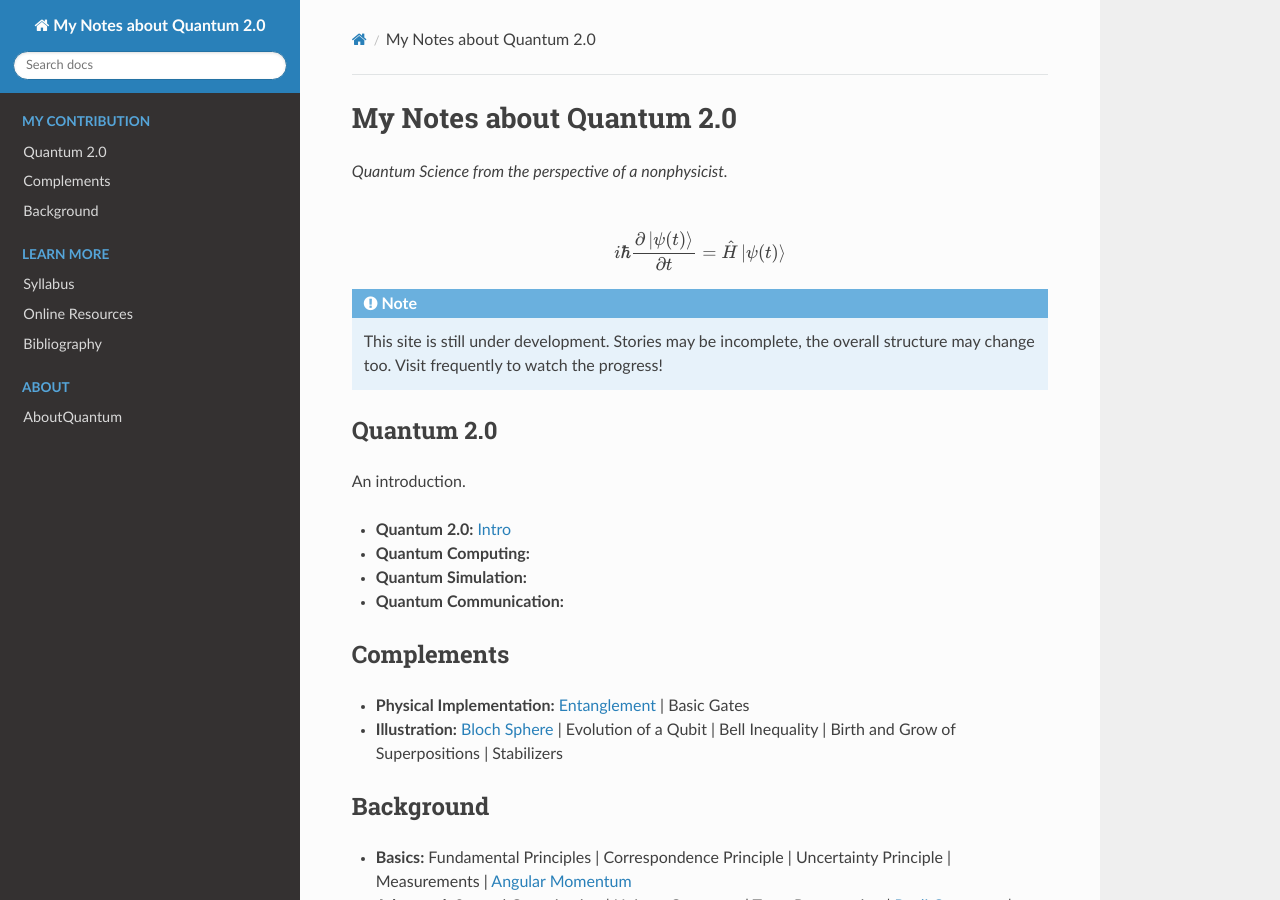
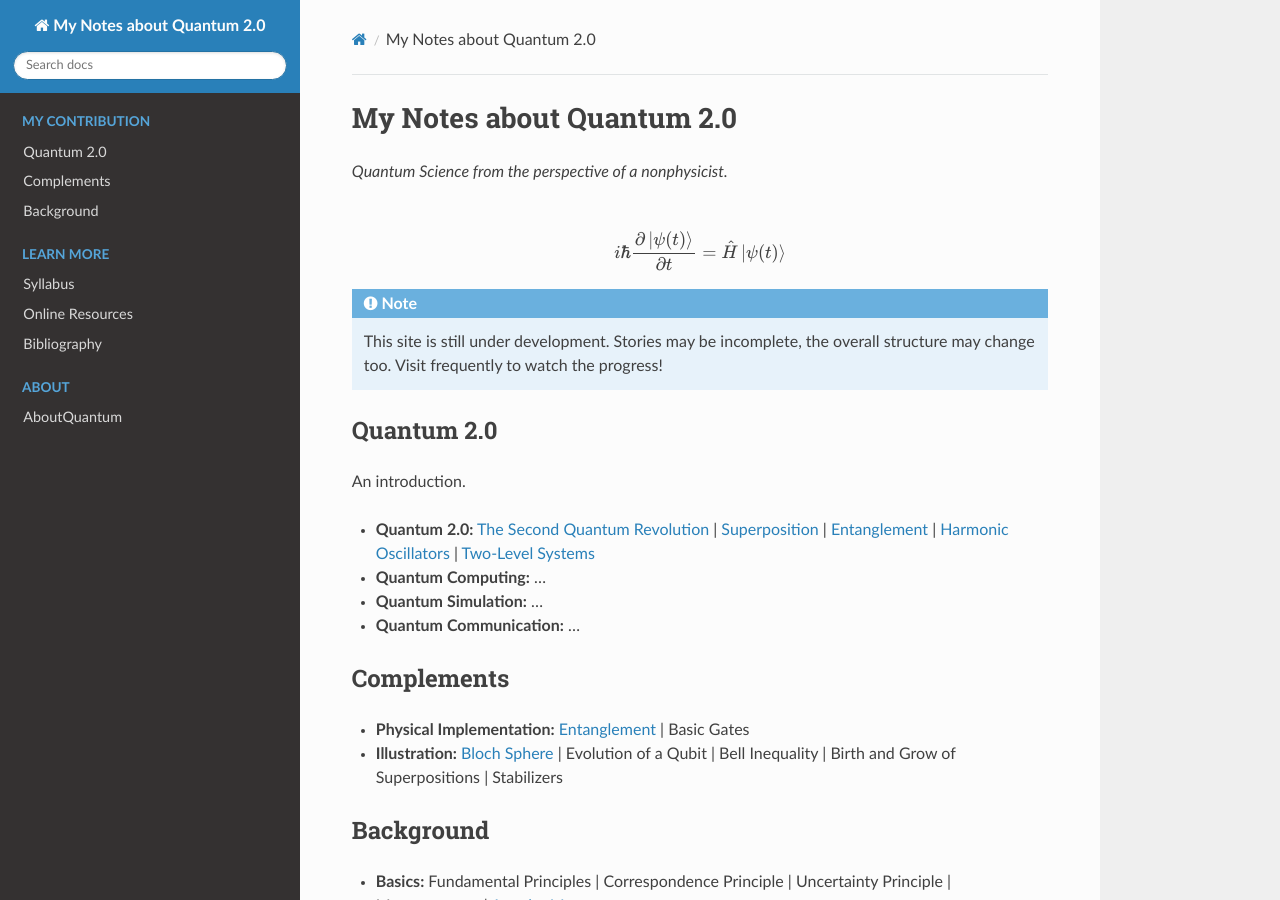
Before and after one commit to tomlqc/about-quantum, a Sphinx documentation site: the page built from source/index.rst, in a window 1280 px wide and 900 px high. Built offline with Sphinx 7.4.7 and the Read the Docs theme 2.0.0, drawn with Linux system fonts in a browser that asks for light colours.

Commit message:
Refined contents of Quantum 2.0 > Intro.

```diff
--- a/source/index.rst
+++ b/source/index.rst
@@ -69,13 +69,17 @@ Quantum 2.0
 An introduction.
 
 * **Quantum 2.0:**
-  :ref:`intro/intro:Intro`
+  :ref:`intro/intro/revolution:The Second Quantum Revolution` |
+  :ref:`intro/intro/superposition:Superposition` |
+  :ref:`intro/intro/entanglement:Entanglement` |
+  :ref:`intro/intro/harmonic:Harmonic Oscillators` |
+  :ref:`intro/intro/twolevel:Two-Level Systems`
 
-* **Quantum Computing:**
+* **Quantum Computing:** ...
 
-* **Quantum Simulation:**
+* **Quantum Simulation:** ...
 
-* **Quantum Communication:**
+* **Quantum Communication:** ...
 
 
 Complements
--- a/source/intro/communication.rst
+++ b/source/intro/communication.rst
@@ -1,6 +1,7 @@
 
+*********************
 Quantum Communication
-=====================
+*********************
 
 Includes Quantum Cryptography.
 
--- a/source/intro/computing_1.rst
+++ /dev/null
@@ -1,3 +0,0 @@
-
-Computing 1
-^^^^^^^^^^^
--- a/source/intro/computing_2.rst
+++ /dev/null
@@ -1,3 +0,0 @@
-
-Computing 2
------------
--- a/source/intro/index.rst
+++ b/source/intro/index.rst
@@ -4,10 +4,9 @@ Quantum 2.0
 ###########
 
 .. toctree::
-    :hidden:
     :maxdepth: 2
 
-    intro
+    intro/index
     communication
     computing
     simulation
--- /dev/null
+++ b/source/intro/intro/superposition.rst
@@ -0,0 +1,6 @@
+
+Superposition
+=============
+
+- Mach-Zehnder Interferometer
+- Ramsey Interferometer
--- a/source/intro/simulation.rst
+++ b/source/intro/simulation.rst
@@ -1,6 +1,7 @@
 
+******************
 Quantum Simulation
-------------------
+******************
 
 .. rubric:: Contents
 
```
Also changed, not shown: source/intro/computing.rst (+5 -12 lines), source/intro/intro.rst (deleted, +0 -37 lines), source/intro/intro/entanglement.rst (added, +7 -0 lines), source/intro/intro/harmonic.rst (added, +7 -0 lines), source/intro/intro/index.rst (added, +14 -0 lines), source/intro/intro/revolution.rst (added, +17 -0 lines), source/intro/intro/twolevel.rst (added, +7 -0 lines).
